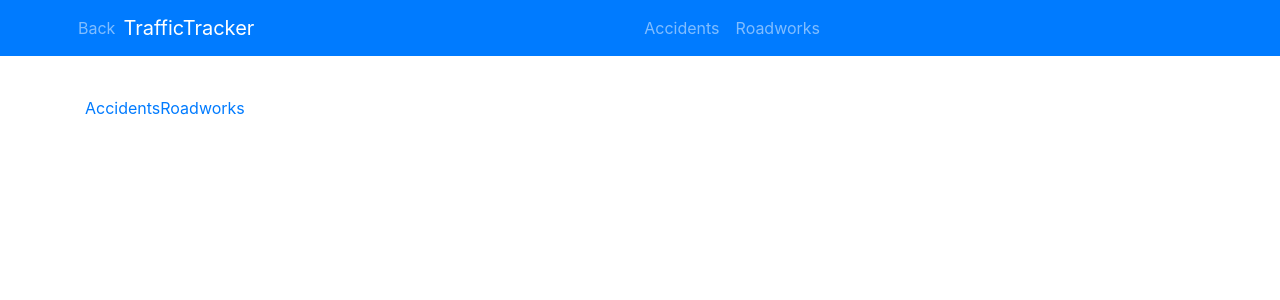
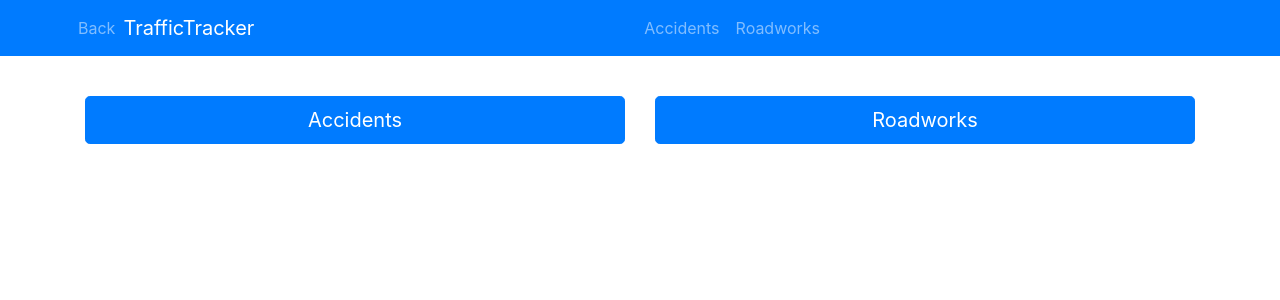
Before and after one commit to ojdon/TrafficTracker, a Vue app: page /#/ in a window 1280 px wide. Shown: the top 300 px of the page. Built offline with nearby package versions, Linux system fonts and the light colour scheme.

Commit message:
Added btn styling

```diff
--- a/src/components/views/Home.vue
+++ b/src/components/views/Home.vue
@@ -1,8 +1,15 @@
 <template>
   <section class="home">
     <b-container>
-      <router-link to="accidents">Accidents</router-link>
-      <router-link to="roadworks">Roadworks</router-link>
+      <b-row>
+        <b-col>
+          <router-link to="accidents" class="btn btn-primary btn-lg btn-block">Accidents</router-link>
+        </b-col>
+        <b-col>
+          <router-link to="roadworks" class="btn btn-primary btn-lg btn-block">Roadworks</router-link>
+        </b-col>
+      </b-row>
+
     </b-container>
   </section>
 </template>
```
